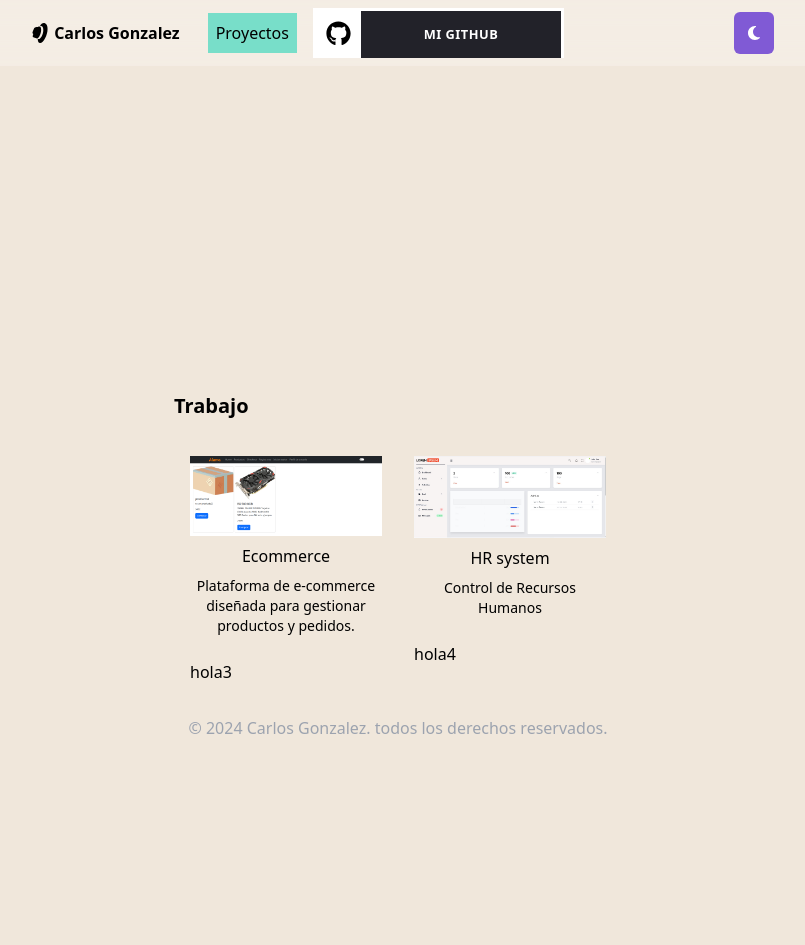
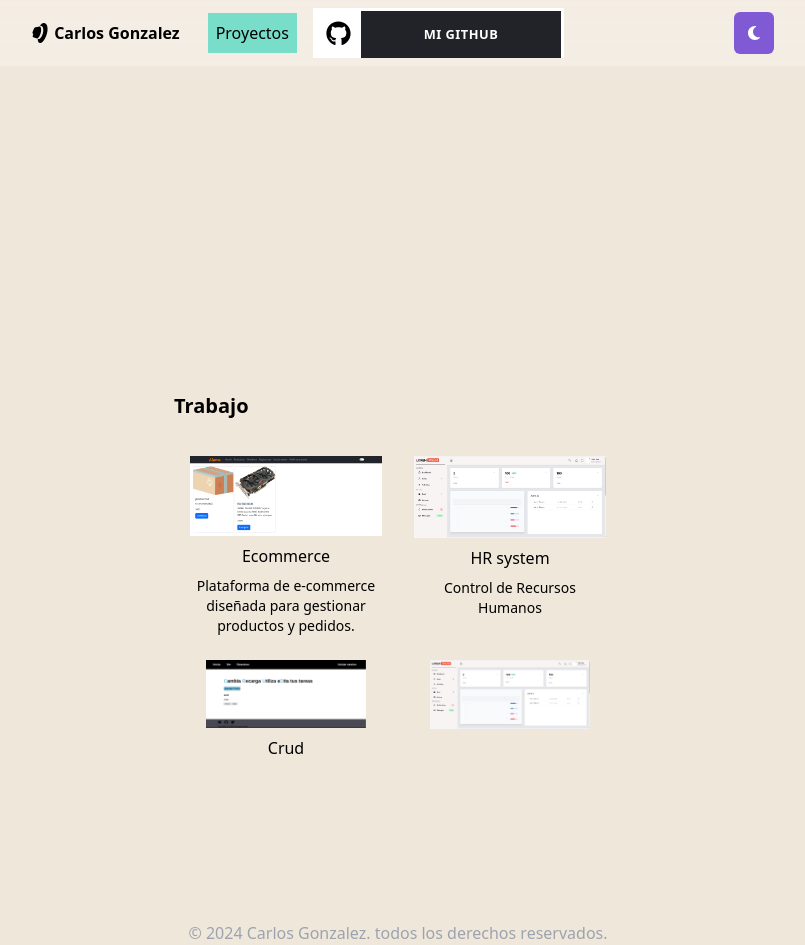
Before and after one commit to CarlosGT7274/repositorio2, a React (Vite) app: page /Proyectos in a window 1280 px wide. Shown: the whole page, without its empty margins (242-1047 px from the left). Before the commit the page ends 800 px from the top, so only its background shows below. Built offline with nearby package versions, Linux system fonts and the light colour scheme; no server answers.

Commit message:
update proys

```diff
--- a/src/pages/home.jsx
+++ b/src/pages/home.jsx
@@ -43,6 +43,7 @@ export default function Home() {
           <h3 className="underline-offset-8 underline font-bold text-xl">Experiencia</h3>
 
           <div className="space-y-4" >
+
             <a className=" block" href="">
             <div className=" px-4 py-2 dark:bg-dark dark:text-white  bg-white rounded-full items-center lg:rounded-full flex lg:inline-flex gap-4  w-full justify-between border border-gray-400 ">
                 <div className=" inline-flex items-center gap-4">
--- a/src/pages/proyectos.jsx
+++ b/src/pages/proyectos.jsx
@@ -4,6 +4,9 @@ import ThreeScene from '../lib/model.jsx'
 
 import ecommerce from '../../public/images/ecomerce.png'
 import hr from '../../public/images/hr.jpg'
+
+import crud from '../../public/images/crud.png'
+import rh from '../../public/images/hr.jpg'
 
 export default function Proyectos() {
     return (
@@ -15,8 +18,8 @@ export default function Proyectos() {
                 </div>
                 <div className="max-w-md mx-auto my-4" >
                     <h1 className=" my-3 font-bold text-xl dark:text-white">Trabajo</h1>
-                    <div className="flex flex-wrap " >
-                       <div className="flex-[50%]  max-w-[50%] px-4" >
+                    <div className="grid grid-cols-2 " >
+                       <div className="px-4 grid grid-rows-2 " >
                             <div className="py-6 ">
                                 <img src={ ecommerce } alt="" />
                                 <h1 className=" dark:text-white  text-center py-2" >
@@ -27,11 +30,14 @@ export default function Proyectos() {
                                 </p>
                             </div>
 
-                            <div>
-                                hola3
+                            <div className="px-4" >
+                                <img src={ crud } alt="" />
+                                <h1 className="dark:text-white  text-center py-2">
+                                    Crud
+                                </h1>
                             </div>
                        </div>
-                       <div className="flex-[50%]  max-w-[50%] px-4" >
+                       <div className=" px-4 grid grid-rows-2 " >
                             <div className="py-6">
                                 <img src={ hr } alt="" />
                                 <h1 className=" dark:text-white text-center py-2" >
@@ -41,8 +47,8 @@ export default function Proyectos() {
                                     Control de Recursos Humanos
                                 </p>
                             </div>
-                            <div>
-                                hola4
+                            <div className=" px-4">
+                                <img src={ rh } alt="" />
                             </div>
                        </div>
                     </div>
```
Also changed, not shown: public/images/crud.png (added), public/images/sistemarh.png (added).
